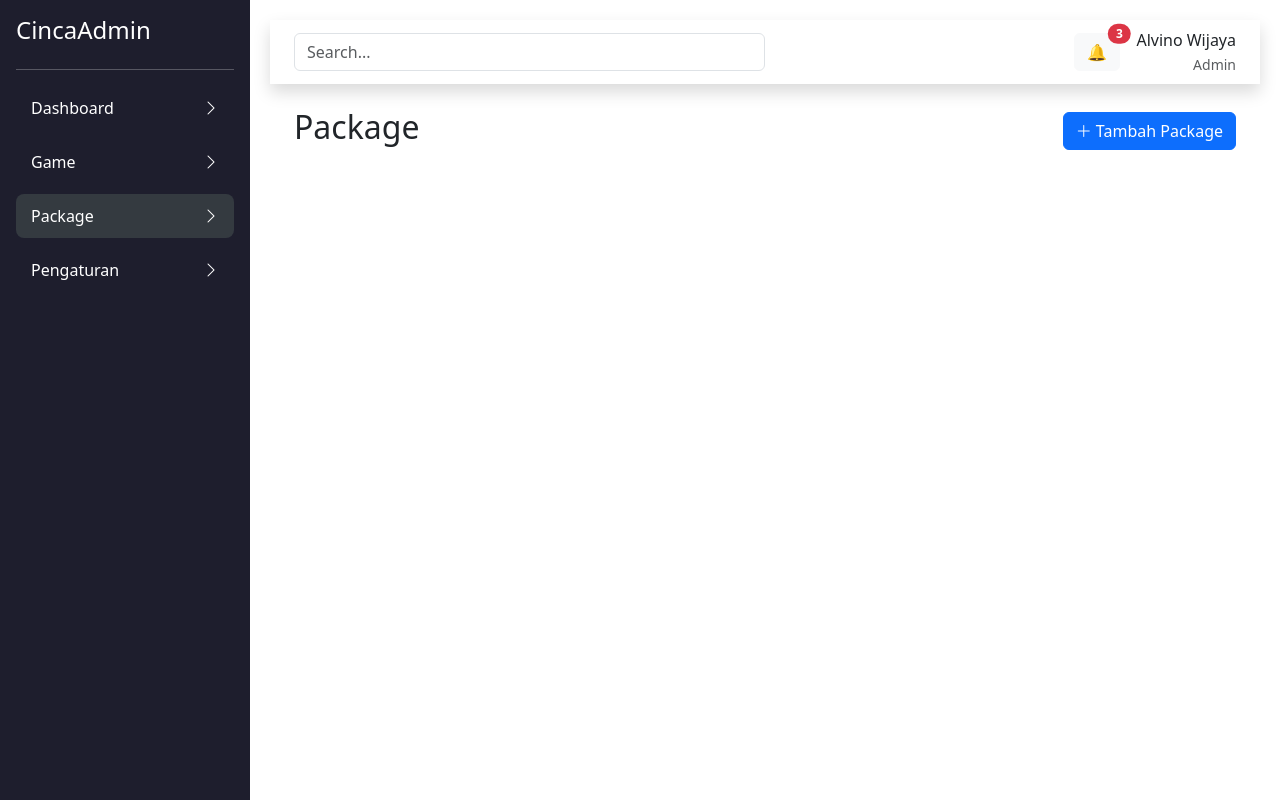
After one commit to AlvinoWJ/Web-Top_Up, a PHP site: page /admin/package.php in a window 1280 px wide. The commit adds this page. Run offline with PHP 8.4, Linux system fonts and the light colour scheme.

Commit message:
Admin Page

```diff
--- /dev/null
+++ b/Topup.com/admin/components/sidebar.php
@@ -0,0 +1,53 @@
+<div class="d-flex">
+  <div class="sidebar d-flex flex-column p-3" style="position: fixed; width: 250px; height: 100vh;">
+    <h4 class="text-white">CincaAdmin</h4>
+    <hr class="text-white">
+    <ul class="nav nav-pills flex-column mb-auto">
+      <li class="nav-item">
+        <a href="dashboard.php" class="nav-link nav-link d-flex justify-content-between align-items-center text-white">Dashboard<i class="bi bi-chevron-right"></i></a>
+      </li>
+      <li>
+        <a href="game.php" class="nav-link d-flex justify-content-between align-items-center text-white">Game<i class="bi bi-chevron-right"></i></a>
+      </li>
+      <li>
+        <a href="package.php" class="nav-link d-flex justify-content-between align-items-center text-white">Package<i class="bi bi-chevron-right"></i></a>
+      </li>
+      <li>
+        <a href="#" class="nav-link d-flex justify-content-between align-items-center text-white">Pengaturan<i class="bi bi-chevron-right"></i></a>
+      </li>
+    </ul>
+  </div>
+
+  <div class="content flex-grow-1" style="margin-left: 250px; overflow:auto">
+    <nav class="navbar topbar px-4 py-2 d-flex justify-content-between align-items-center shadow">
+      <input type="text" class="form-control w-50" placeholder="Search...">
+      <div class="d-flex align-items-center gap-3">
+        <button class="btn btn-light position-relative">
+          🔔
+          <span class="position-absolute top-0 start-100 translate-middle badge rounded-pill bg-danger">
+            3
+          </span>
+        </button>
+        <div class="text-end">
+          <div>Alvino Wijaya</div>
+          <small class="text-muted">Admin</small>
+        </div>
+      </div>
+    </nav>
+
+<script src="https://cdn.jsdelivr.net/npm/bootstrap@5.3.3/dist/js/bootstrap.bundle.min.js"></script>
+<script>
+  document.addEventListener('DOMContentLoaded', function () {
+    const links = document.querySelectorAll('.sidebar .nav-link');
+    const currentPath = window.location.pathname.split("/").pop(); // contoh: dashboard.php
+
+    links.forEach(link => {
+      const linkPath = link.getAttribute('href');
+      if (linkPath === currentPath) {
+        link.classList.add('active');
+      } else {
+        link.classList.remove('active');
+      }
+    });
+  });
+</script>
--- /dev/null
+++ b/Topup.com/admin/package.php
@@ -0,0 +1,67 @@
+<!DOCTYPE html>
+<html lang="en">
+<head>
+  <meta charset="UTF-8" />
+  <title>Tambah Game</title>
+  <link href="https://cdn.jsdelivr.net/npm/bootstrap@5.3.3/dist/css/bootstrap.min.css" rel="stylesheet" />
+  <link rel="stylesheet" href="../css/admin.css">
+  <link rel="stylesheet" href="https://cdn.jsdelivr.net/npm/bootstrap-icons@1.13.1/font/bootstrap-icons.min.css">
+
+</head>
+<body>
+<?php include 'components/sidebar.php';?>
+<div class="container p-4">
+  <div class="d-flex justify-content-between align-items-center mb-3">
+    <h2>Package</h2>
+    <button type="button" class="btn btn-primary" data-bs-toggle="modal" data-bs-target="#modalTambahPackage"><i class="bi bi-plus-lg"></i>
+      Tambah Package
+    </button>
+
+  </div>
+
+  <div class="modal fade" id="modalTambahPackage" tabindex="-1" aria-labelledby="modalTambahPackageLabel" aria-hidden="true">
+    <div class="modal-dialog">
+      <div class="modal-content">
+        <div class="modal-header">
+          <h5 class="modal-title" id="modalTambahPackageLabel">Tambah Package Baru</h5>
+          <button type="button" class="btn-close" data-bs-dismiss="modal" aria-label="Close"></button>
+        </div>
+        <form action="" method="POST">
+          <div class="modal-body">
+            <div class="mb-3">
+              <label for="jenis_game" class="form-label">Jenis Game</label>
+              <select class="form-select" id="jenis_game" name="jenis_game" required>
+                <option value="" disabled selected>Pilih Jenis Game</option>
+                <option value="Mobile Legends">Mobile Legends</option>
+                <option value="Free Fire">Free Fire</option>
+                <option value="PUBG Mobile">PUBG Mobile</option>
+                <option value="Valorant">Valorant</option>
+              </select>
+            </div>
+
+            <div class="mb-3">
+              <label for="nama_paket" class="form-label">Nama Paket</label>
+              <input type="text" class="form-control" id="nama_paket" name="nama_paket" required>
+            </div>
+
+            <div class="mb-3">
+              <label for="harga" class="form-label">Harga</label>
+              <input type="number" class="form-control" id="harga" name="harga" required>
+            </div>
+
+            <div class="mb-3">
+              <label for="jumlah_item" class="form-label">Jumlah Item</label>
+              <input type="number" class="form-control" id="jumlah_item" name="jumlah_item" required>
+            </div>
+          </div>
+          <div class="modal-footer">
+            <button type="submit" name="submit" class="btn btn-success">Simpan</button>
+            <button type="button" class="btn btn-secondary" data-bs-dismiss="modal">Batal</button>
+          </div>
+        </form>
+      </div>
+    </div>
+  </div>
+</div>
+</body>
+</html>
--- /dev/null
+++ b/Topup.com/css/admin.css
@@ -0,0 +1,32 @@
+body {
+  min-height: 100dvh;
+  overflow-x: hidden;
+  margin: 0;
+}
+
+.sidebar {
+  background: #1e1e2d;
+  color: white;
+  overflow-y: auto;
+  box-sizing: border-box;
+  top: 0;
+  left: 0;
+}
+
+.sidebar .nav-link {
+  background-color: transparent;
+  margin-bottom: 10px;
+  padding: 10px 15px;
+  border-radius: 8px;
+  transition: background-color 0.3s;
+}
+
+.sidebar .nav-link.active {
+  background-color: #343a40 !important;
+}
+
+.content {
+  padding: 20px;
+  min-height: 100dvh;
+  box-sizing: border-box;
+}
```
Also changed, not shown: Topup.com/admin/components/topbar.php (added, +18 -0 lines), Topup.com/admin/dashboard.php (added, +19 -0 lines), Topup.com/admin/game.php (added, +120 -0 lines), Topup.com/admin/simpan.php (added, +34 -0 lines), Topup.com/css/style.css (+70 -0 lines), Topup.com/admin/uploads/1747449728_Screenshot 2025-03-19 101729.png (added), Topup.com/admin/uploads/1747449814_Screenshot 2025-03-19 101729.png (added), Topup.com/admin/uploads/1747454314_Screenshot 2025-03-19 103614.png (added), Topup.com/admin/uploads/1747454375_Screenshot 2025-03-19 103614.png (added), Topup.com/admin/uploads/1747454389_Screenshot 2025-03-19 103614.png (added), Topup.com/admin/uploads/1747454521_Screenshot 2025-04-12 095959.png (added), Topup.com/admin/uploads/1747532713_Screenshot 2025-03-24 225216.png (added).
